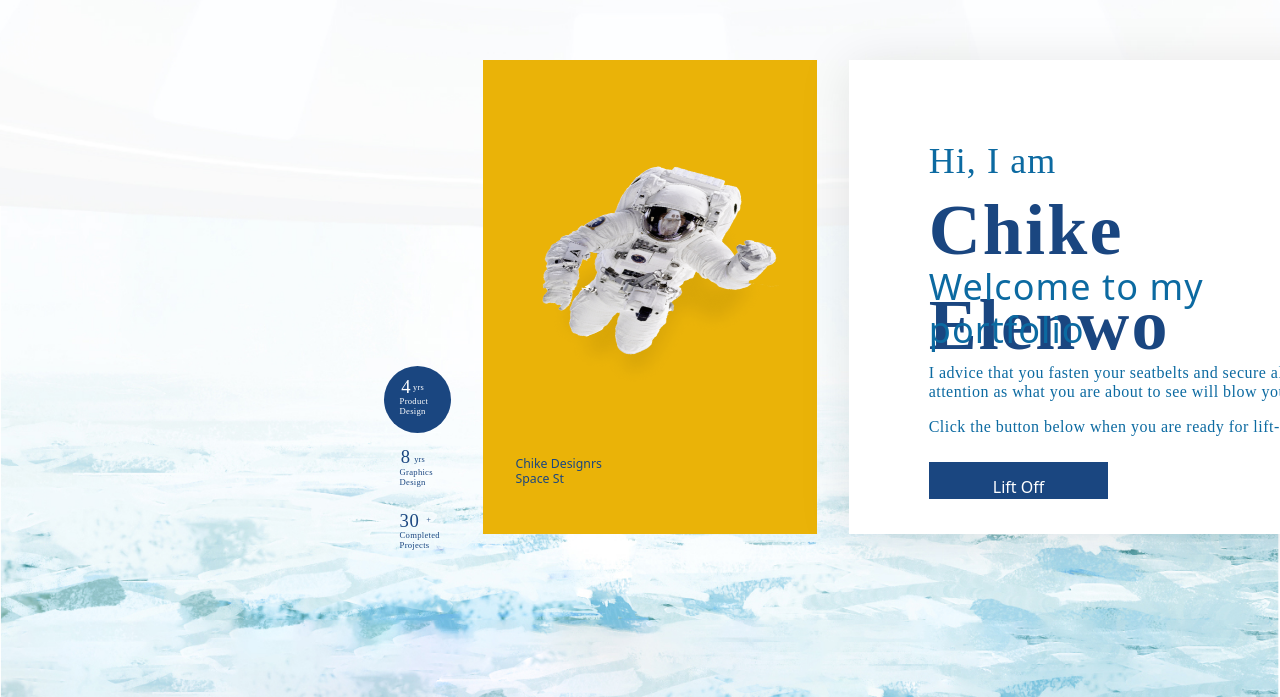
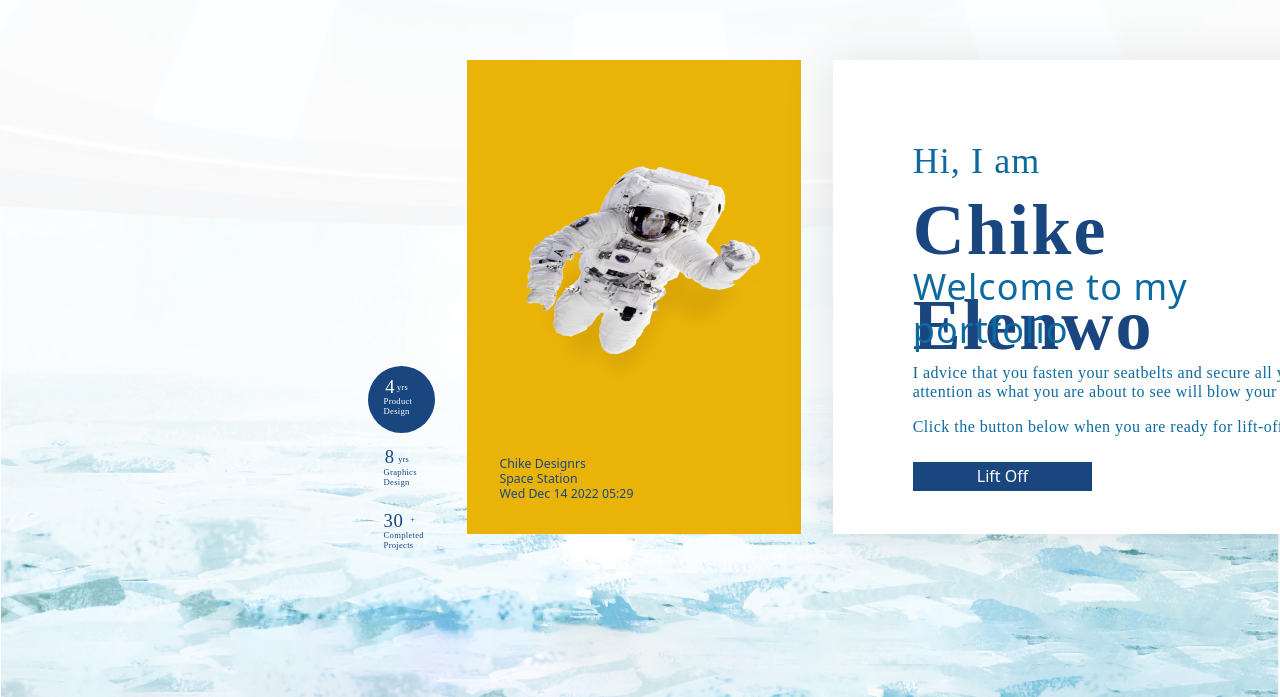
Before and after one commit to genbigbadsmoke/chikesPortfolio, a Next.js app: page / in a window 1280 px wide. Shown: the part 103-800 px from the top of the page. Built offline with nearby package versions, Linux system fonts and the light colour scheme.

Commit message:
new update

```diff
--- /dev/null
+++ b/components/Date.js
@@ -0,0 +1,22 @@
+import React, { useState, useEffect } from "react";
+
+
+function DateTime() {
+    const [date, setDate] = useState(new date())
+
+    useEffect(() => {
+        const timer = setInterval(() => setDate(new Date('YYYY-MM-DD')), 1000)
+
+        return function cleanUp() {
+            clearInterval(timer)
+        }
+    })
+
+    return(
+        <div>
+            <p>{date.toLocalDateString()} {date.toLocalTimeString()}</p>
+        </div>
+    )
+}
+
+export default Date;
--- /dev/null
+++ b/components/Loader.js
@@ -0,0 +1,27 @@
+function Loader() {
+    return (
+        <>
+        <div className="loaderIcon"></div>
+        <style jsx>
+            {`
+            .loaderIcon {
+                border: 10px solid #ffffff;
+                border-radius: 50%;
+                border-top: 10px solid #3498bd;
+                width: 10px;
+                height: 10px;
+                animation: spin 5s linear infinite;
+                margin-left: 50%;
+              }
+
+              @keyframes spin {
+                0% { transform: rotate(0deg); }
+                100% { transform: rotate(360deg); }
+              }
+            `}
+        </style>
+        </>
+    )
+}
+
+export default Loader;
--- a/pages/index.js
+++ b/pages/index.js
@@ -2,13 +2,18 @@ import Head from 'next/head'
 import Image from 'next/image'
 import Link from 'next/link'
 import React from 'react'
+import Loader from '../components/Loader'
+import Date from '../components/Date'
 
 
 export default function Home() {
-  const [isLoading, setIsLoading] = React.useState(false)
+  const [loading, setLoading] = React.useState(false)
 
   const handlebuttonClick = () => {
-    setIsLoading(true);
+    setLoading ({loading: true})
+    setTimeout(() => {
+      setLoading({loading: false})
+    }, 5000)
   }
 
   return (
@@ -21,7 +26,7 @@ export default function Home() {
 
       <main className='bg-bgImage bg-100% bg-no-repeat w-[100vw] left-64'>
         <div className='container w-[100vw] h-[100vh] flex items-center justify-around'>
-          <div className='relative left-64 innerContainer w-[80.06vw] h-[59.15vh] flex justify-between space-x-8'>
+          <div className='relative left-60 innerContainer w-[80.06vw] h-[59.15vh] flex justify-between space-x-8'>
             <div className='sideDesc relative items-center'>
               <div className=' relative w-[66.9px] h-[66.9px] -bottom-[64.6%] rounded-[37px] bg-[#1A4680]'>
                 <div className=' relative flex flex-row order-1 left-4 top-2'>
@@ -53,12 +58,11 @@ export default function Home() {
                   src='/Astronaut.png'
                   alt='An Astronaut'
                   fill
+                  sizes="(min-width: 1200) 50vw"
                 />
               </div>
               <div className='animatedText'>
-                <p>Chike Designrs</p>
-                <p className='p1'>Space Station</p>
-                <p></p>
+                <p>Chike Designrs<br />Space Station<br /><Date /></p>
               </div>
             </div>
             <div className='frameR w-[61.04vw] flex-col bg-white shadow-[0_4px_50px_rgba(0,0,0,0.1)] space-y-4'>
@@ -77,11 +81,14 @@ export default function Home() {
                   <p className='text-[#0C6AA1] font-futura font-[400] text-[16px] leading-[19px] tracking-[0.03em]'>Click the button below when you are ready for lift-off.</p>
                 </div>
                 <div className=' w-[44%] h-[29%]  items-end'>
-                  <button onClick={handlebuttonClick} className='w-[100%] h-[100%]  bg-[#1A4680]'>
-                    <Link className='text-[#fff]' href='/resumeOne'>
-                      <div className='flex flex-row items-center justify-center py-[13px] px-[39px]'>
-                        <p>Lift Off</p>
-                      </div>
+                  <button onClick={handlebuttonClick} disabled={loading} className='w-[100%] h-[100%] text-[#fff] bg-[#1A4680]'>
+                    <Link href='/resumeOne'>
+                      {/* {loading && (<Loader />)} */}
+                      {loading && <div className='flex flex-row items-center justify-center py-[13px] px-[39px] space-x-2'>
+                          <div><p>Lift Off</p></div>
+                          <div><Loader /></div>
+                        </div> }
+                      {!loading && <div><p>Lift Off</p></div> }
                     </Link>
                   </button>
                 </div>
--- a/styles/globals.css
+++ b/styles/globals.css
@@ -35,21 +35,12 @@ body {
   margin: 0;
   white-space: nowrap;
   overflow: hidden;
-  animation: typing 4s steps(22, end) forwards;
+  animation: fadeIn 5s forwards;
 }
 
-.animatedText .p1 {
-  margin: 0;
-  white-space: nowrap;
-  overflow: hidden;
-  animation: typing 4s steps(22, end) forwards;
-  animation-delay: 4s;
-}
-
-
-@keyframes typing {
-  0% {width: 0%}
-  100% {width: 100%}
+@keyframes fadeIn {
+  0% {opacity: 0}
+  100% {opacity: 1}
 }
 
 @layer base {
```
